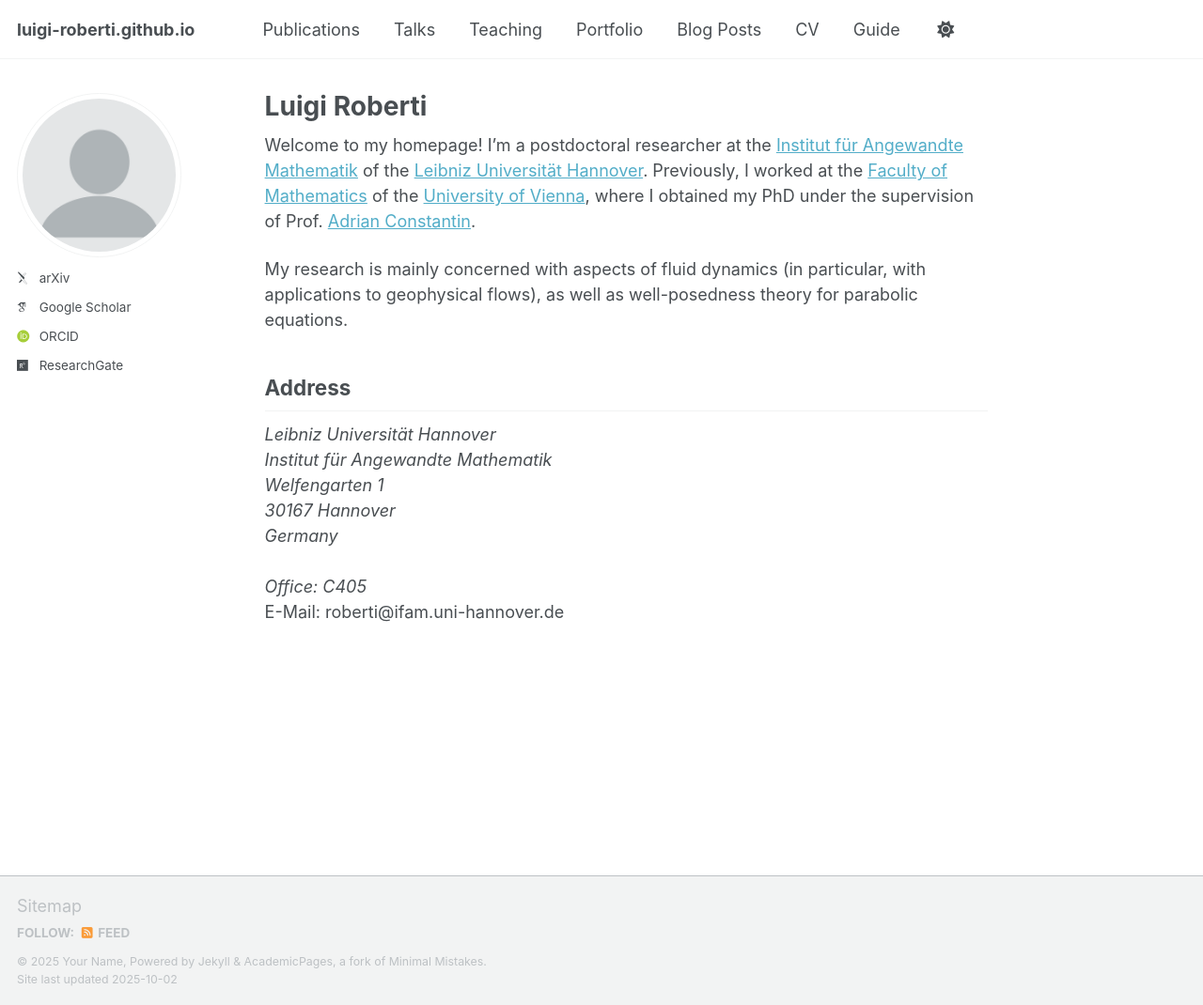
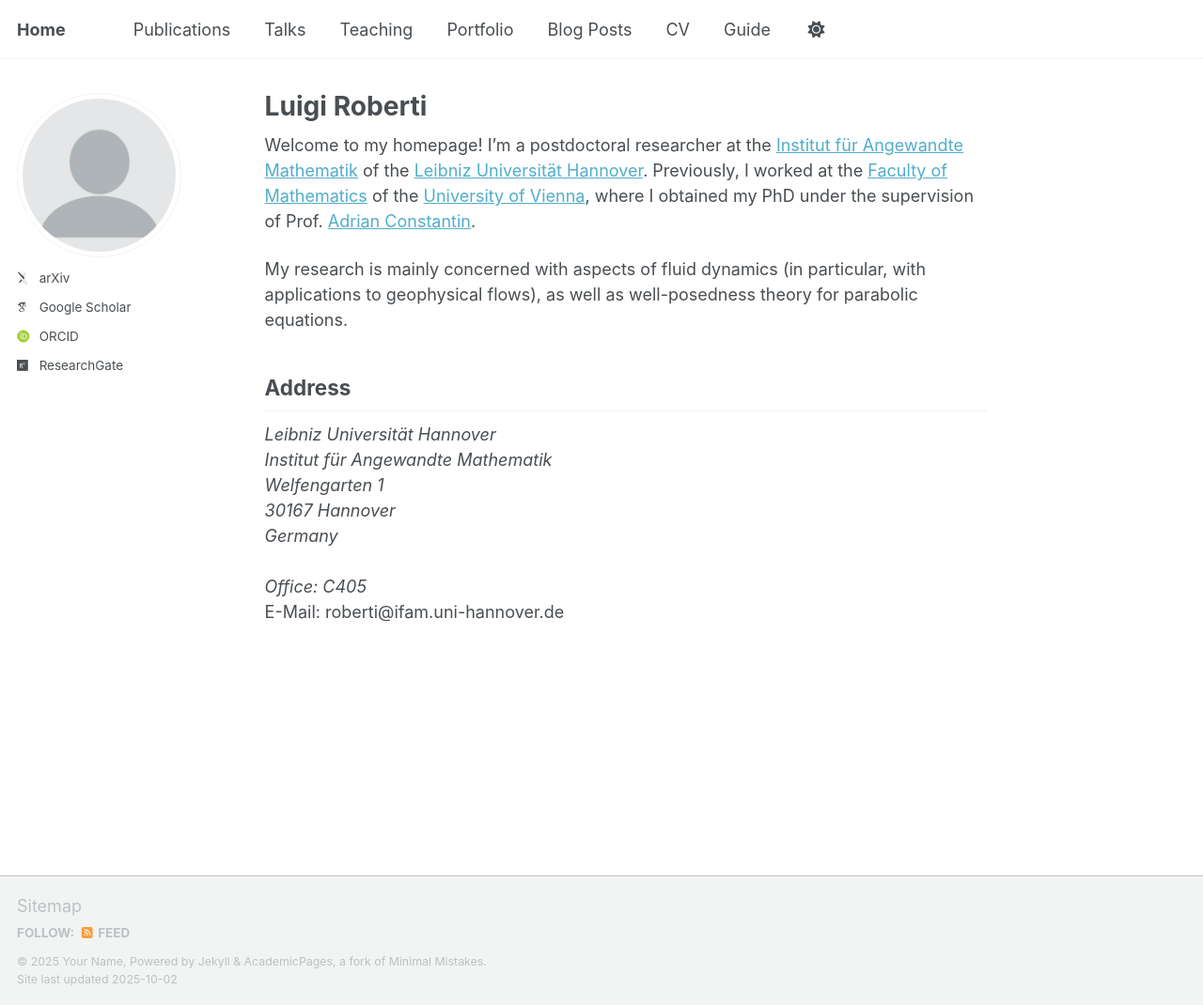
Before and after one commit to luigi-roberti/luigi-roberti.github.io, a Jekyll site: the page built from _pages/about.md, in a window 1280 px wide and 1070 px high. Shown: the whole window at 94% size. Built offline with Jekyll 4.4.1, drawn with Linux system fonts in a browser that asks for light colours; some web fonts are replaced; a script that is not in the unit is left out.

Commit message:
Update _config.yml

```diff
--- a/_config.yml
+++ b/_config.yml
@@ -9,11 +9,11 @@
 # Basic Site Settings
 locale                   : "en-US"
 site_theme               : "default" # Currently available options are "default", "air"
-title                    : # "Your Name / Site Title"
+title                    : "Home"
 title_separator          : "-"
 name                     : &name "Your Name"
 description              : &description "Your Name's academic portfolio"   # Update this with a general description of your site, this is the default if not overridden by a page
-url                      : https://academicpages.github.io # The base hostname & protocol for your site e.g. "https://[your GitHub username].github.io",
+url                      : https://luigi-roberti.github.io # The base hostname & protocol for your site e.g. "https://[your GitHub username].github.io",
                                                            # or if you already have some other page hosted on Github then use "https://[your GitHub username].github.io/[Your Repo Name]"
 baseurl                  : "" # the subpath of your site, e.g. "/blog"
 repository               : "academicpages/academicpages.github.io"
```
